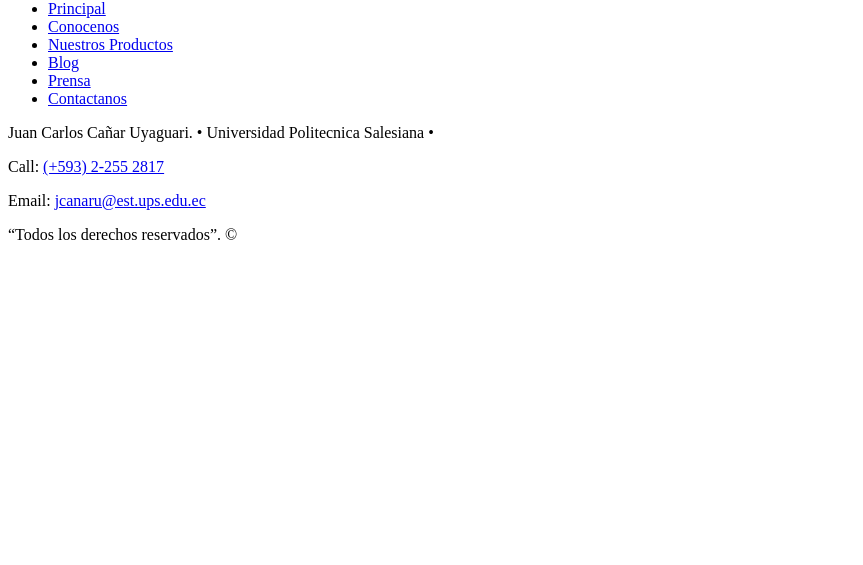
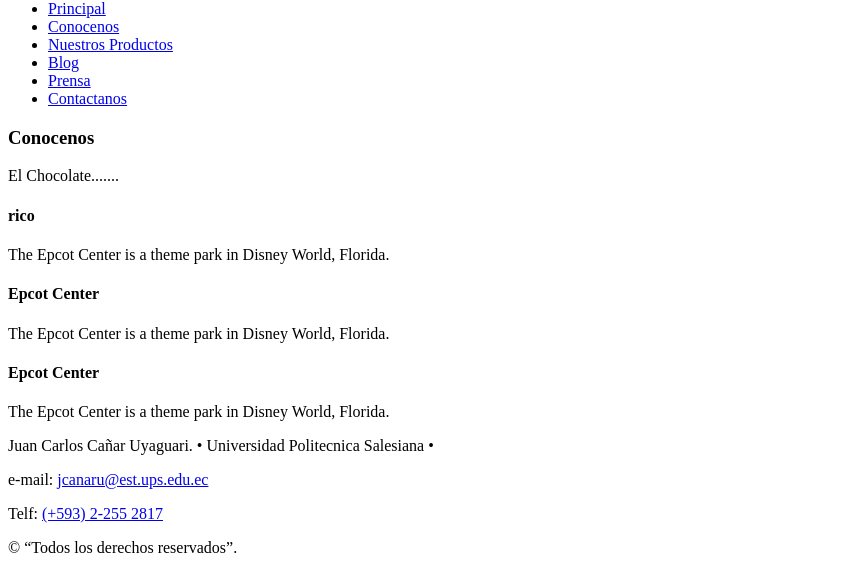
Before and after one commit to jcuyaguari/Practica01-Mi-Blog, a plain HTML site: page Index.html in a window 1280 px wide. Shown: the part 328-893 px from the top of the page, without its empty margins (0-863 px from the left). Before the commit the page ends 800 px from the top, so only its background shows below. Drawn offline with Linux system fonts and the light colour scheme.

Commit message:
creacion

```diff
--- a/Index.html
+++ b/Index.html
@@ -10,18 +10,38 @@
      <nav>
             <ul>
                <li><a href="Index.html">Principal</a></li>
-               <li><a href="conocenos.html">Conocenos</a></li>
+               <li><a href="Conocenos.html">Conocenos</a></li>
                <li><a href="nuestros-productos.html">Nuestros Productos</a></li>
                <li><a href="Blog.html">Blog</a></li>
                <li><a href="Prensa.html">Prensa</a></li>
-               <li><a href="contactanos.html">Contactanos</a></li>
+               <li><a href="Contactanos.html">Contactanos</a></li>
             </ul>
         </nav>
+        <section>
+                <article>
+                    <h1>Conocenos</h1>
+                    <p>El Chocolate.......</p>
+                </article>
+                <aside>
+                    <h4>rico</h4>
+                    <p>The Epcot Center is a theme park in Disney World, Florida.</p>
+                </aside>
+                <aside>
+                    <h4>Epcot Center</h4>
+                    <p>The Epcot Center is a theme park in Disney World, Florida.</p>
+                </aside>
+            </section>
+            <section>
+                <aside>
+                    <h4>Epcot Center</h4>
+                    <p>The Epcot Center is a theme park in Disney World, Florida.</p>
+                </aside>
+            </section>
      <footer>
          Juan Carlos Cañar Uyaguari. &#8226; Universidad Politecnica Salesiana &#8226;
-         <p>Call: <a href=”tel:+0981901332”>(+593) 2-255 2817</a> </p>
-         <p>Email: <a href=”mailto:jcanaru@est.ups.edu.ec”> jcanaru@est.ups.edu.ec</a></p>
-         “Todos los derechos reservados”. &#169;
+         <p>e-mail: <a href="mailto:jcanaru@est.ups.edu.ec"> jcanaru@est.ups.edu.ec</a></p>
+         <p>Telf: <a href="tel:+0981901332">(+593) 2-255 2817</a> </p>
+         &#169; “Todos los derechos reservados”.
      </footer>
 </body>
 
```
Also changed, not shown: Blog.html (+2 -2 lines), Contactanos.html (+2 -2 lines), Prensa.html (+2 -2 lines), conocenos.html (+2 -2 lines), nuestros-productos.html (+2 -2 lines).
